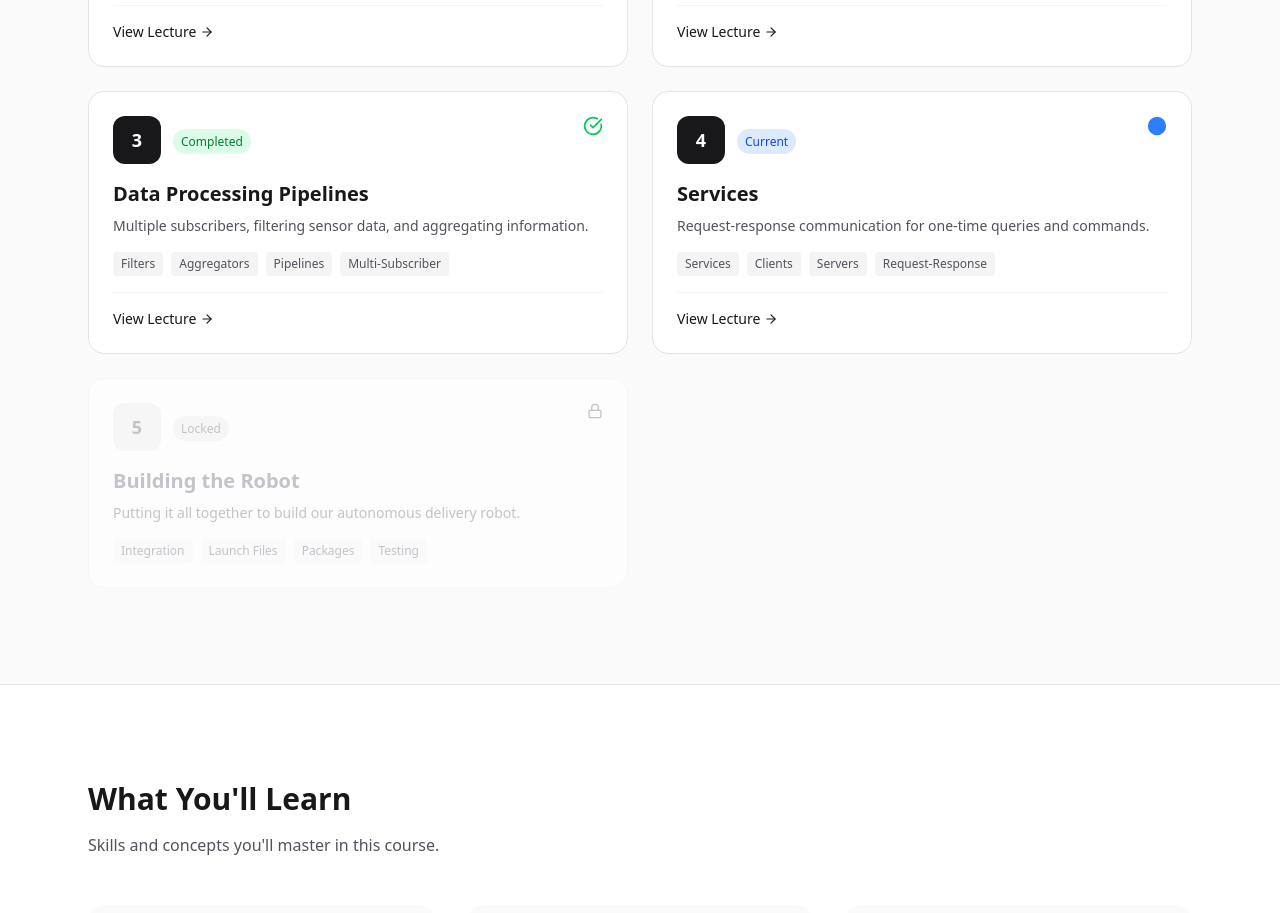
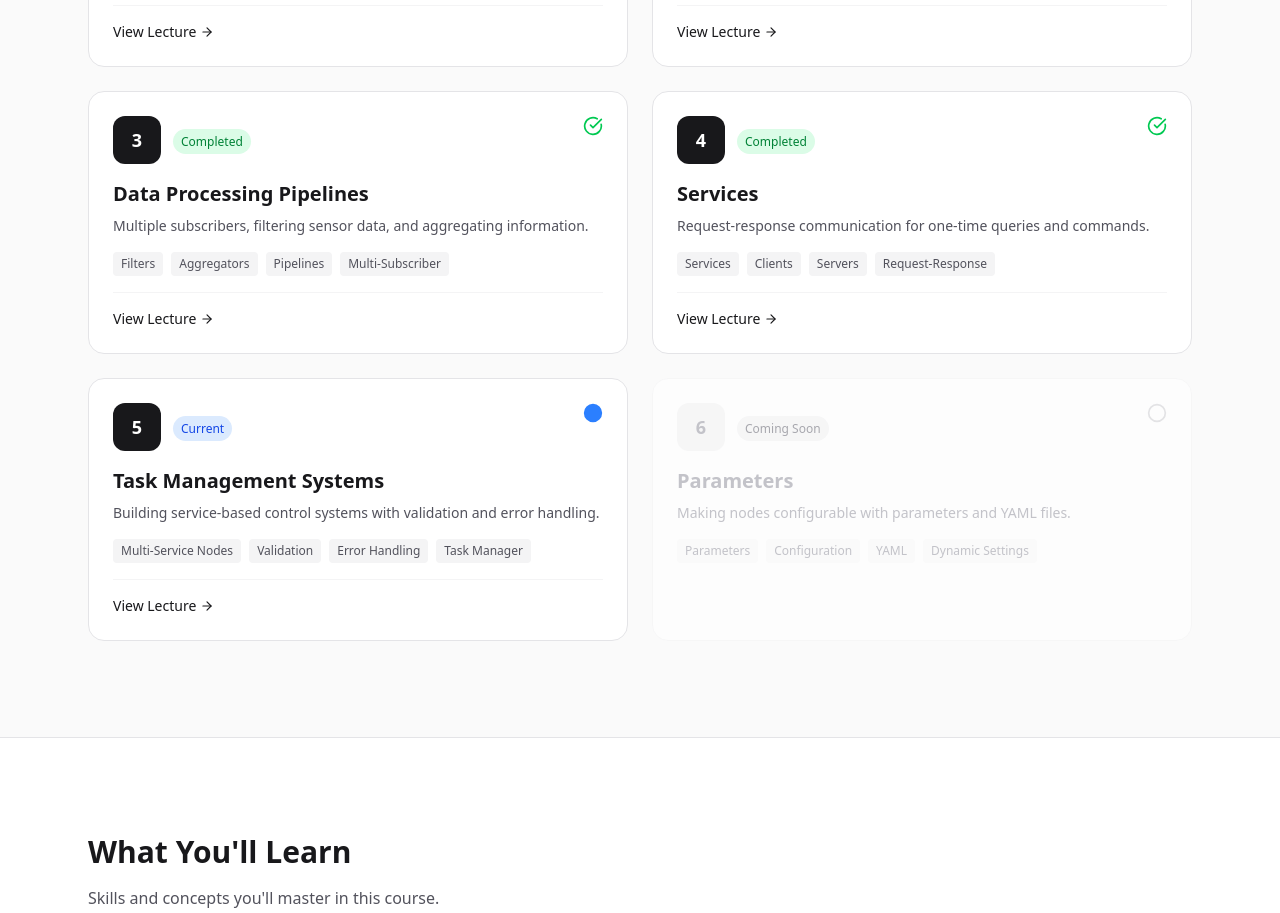
Before and after one commit to sadiqsaidu/ros_course, a Next.js app: page / in a window 1280 px wide. Shown: the part 1100-2013 px from the top of the page. Built offline with nearby package versions, Linux system fonts and the light colour scheme.

Commit message:
Add Lecture 5 to homepage

```diff
--- a/src/app/page.tsx
+++ b/src/app/page.tsx
@@ -132,16 +132,24 @@ export default function HomePage() {
       number: 4,
       title: 'Services',
       description: 'Request-response communication for one-time queries and commands.',
-      status: 'current',
+      status: 'completed',
       topics: ['Services', 'Clients', 'Servers', 'Request-Response'],
       href: '/lectures/4',
     },
     {
       number: 5,
-      title: 'Building the Robot',
-      description: 'Putting it all together to build our autonomous delivery robot.',
-      status: 'locked',
-      topics: ['Integration', 'Launch Files', 'Packages', 'Testing'],
+      title: 'Task Management Systems',
+      description: 'Building service-based control systems with validation and error handling.',
+      status: 'current',
+      topics: ['Multi-Service Nodes', 'Validation', 'Error Handling', 'Task Manager'],
+      href: '/lectures/5',
+    },
+    {
+      number: 6,
+      title: 'Parameters',
+      description: 'Making nodes configurable with parameters and YAML files.',
+      status: 'upcoming',
+      topics: ['Parameters', 'Configuration', 'YAML', 'Dynamic Settings'],
     },
   ];
 
```
